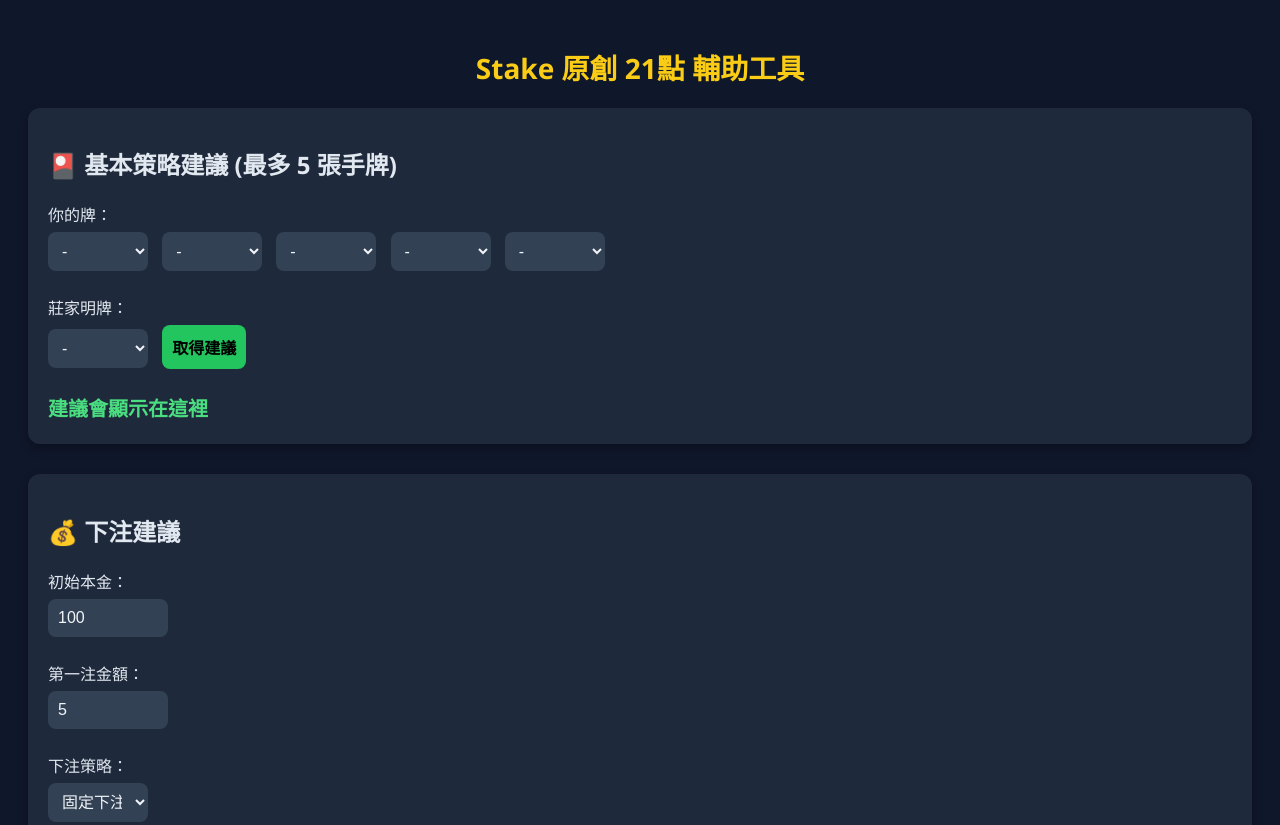
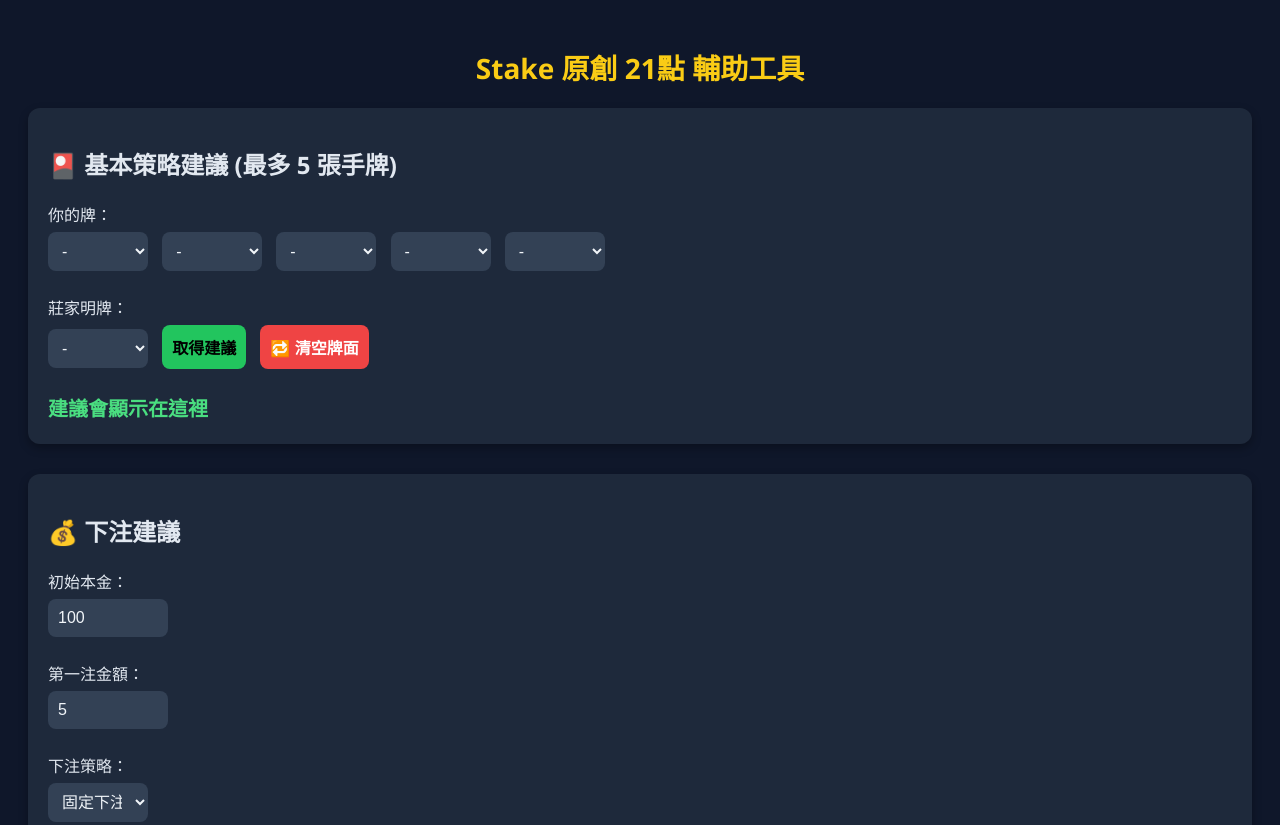
Before and after one commit to yinin516/blackjack-stake-tool, a plain HTML site: page index.html in a window 1280 px wide. Shown: the top 825 px of the page. Drawn offline with Linux system fonts and the light colour scheme.

Commit message:
Update index.html

```diff
--- a/index.html
+++ b/index.html
@@ -69,7 +69,8 @@
 
     <label>莊家明牌：</label>
     <select id="dealerCard"></select>
-    <button onclick="getStrategy()">取得建議</button>
+   <button onclick="getStrategy()">取得建議</button>
+<button onclick="clearCards()" style="background:#ef4444;color:white;">🔁 清空牌面</button>
     <div class="result" id="strategyResult">建議會顯示在這裡</div>
   </div>
 
```
